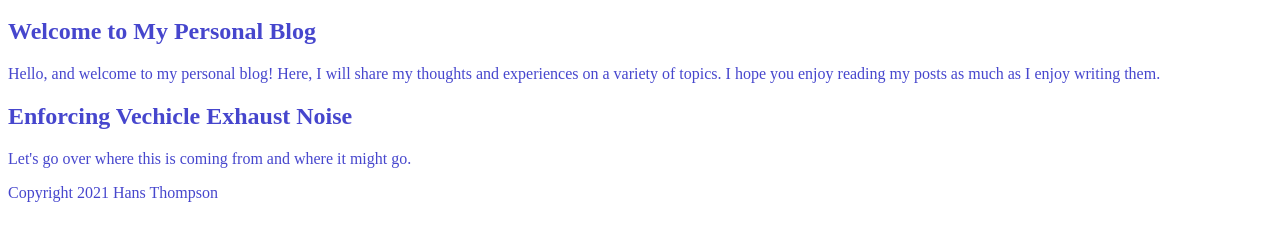
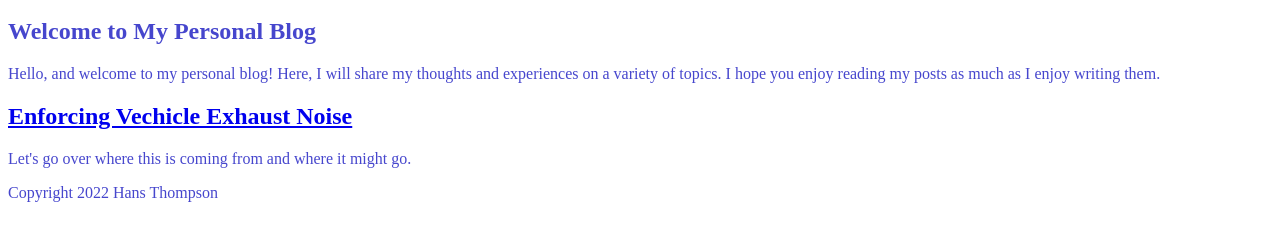
Before and after one commit to hansthompson/hansthompson.github.io, a plain HTML site: page index.html in a window 1280 px wide. Shown: the part 136-376 px from the top of the page. Drawn offline with Linux system fonts and the light colour scheme.

Commit message:
Update index.html

```diff
--- a/index.html
+++ b/index.html
@@ -29,11 +29,11 @@
     <p>Hello, and welcome to my personal blog! Here, I will share my thoughts and experiences on a variety of topics. I hope you enjoy reading my posts as much as I enjoy writing them.</p>
   </article>
   <article>
-    <h2>Enforcing Vechicle Exhaust Noise</h2>
+    <h2><a href="vechiclenoise1.html">Enforcing Vechicle Exhaust Noise</a></h2>
     <p>Let's go over where this is coming from and where it might go.</p>
   </article>
   <footer>
-    <p>Copyright 2021 Hans Thompson</p>
+    <p>Copyright 2022 Hans Thompson</p>
   </footer>
 </body>
 </html>
```
